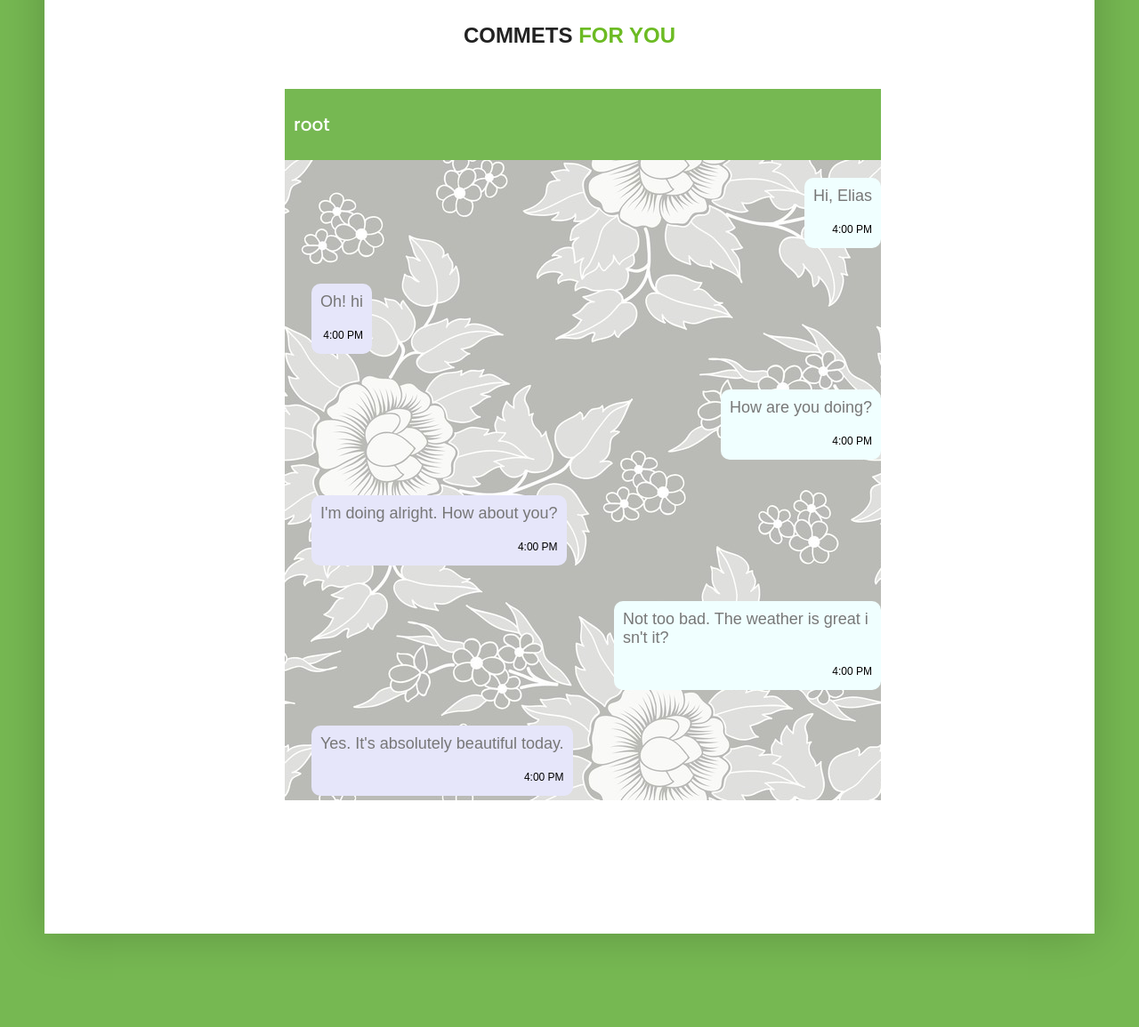
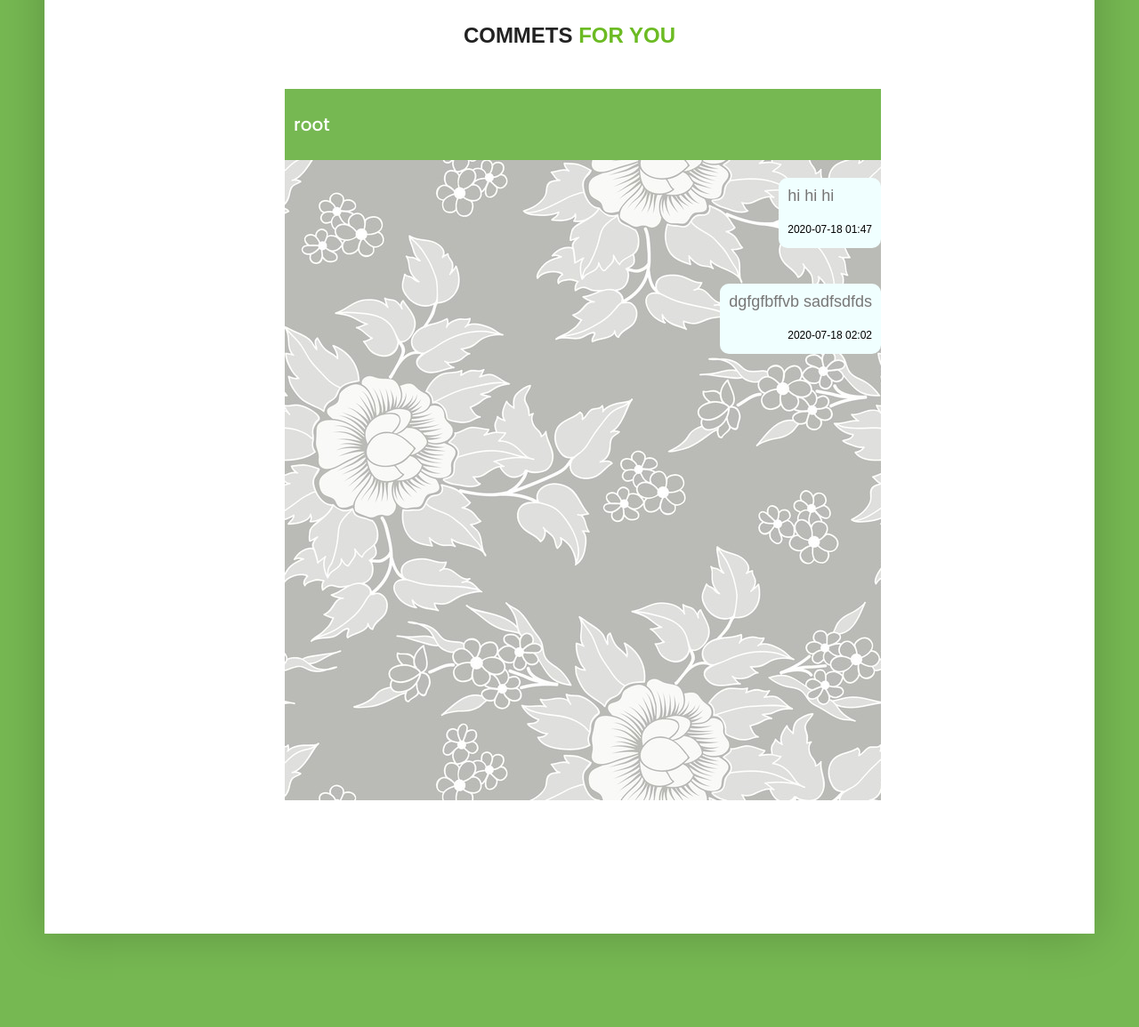
Before and after one commit to ahamedlimras66/GUEZZZWHU, a Flask app: page /profile in a window 1280 px wide. Shown: the part 436-1591 px from the top of the page at 89% size. Run offline with Flask 2, Linux system fonts and the light colour scheme; a user stored in the database is signed in; data comes from the database, SQL or seed files in the repository; both versions use the stored data as it was after the commit; parts of the project's set-up code (start-up, migrations or seed data) failed here and were passed over; some libraries are stand-ins or nearby versions.

Commit message:
command read in profile page

```diff
--- a/app.py
+++ b/app.py
@@ -141,8 +141,8 @@ def sigup():
 def profile():
     user = User.query.filter_by(id=current_user.id).first()
     link = Link.query.filter_by(user_id=current_user.id).first()
-    print(link)
-    return render_template("profile.html", user=user, link=link)
+    cmd = LinkCommand.query.filter_by(link_id=link.id)
+    return render_template("profile.html", user=user, link=link, cmd=cmd)
 
 # create user command link
 @app.route("/create_link/<user_id>")
--- a/templates/commend.html
+++ b/templates/commend.html
@@ -146,8 +146,8 @@
    	 <br>
    		 <br>
    		 	 <br>
-	 <textarea name="cmd" rows="8" cols="40"></textarea>
-	 <input hidden type="number" name="id" value="{{ link.id }}" placeholder="Type Your Commends Here">
+	 <textarea name="cmd" rows="8" cols="40" placeholder="Type Your Commends Here"></textarea>
+	 <input hidden type="number" name="id" value="{{ link.id }}">
 	 <br>
 		 <br>
 		 	 <br>
--- a/templates/profile.html
+++ b/templates/profile.html
@@ -473,130 +473,20 @@
 				</div>
 			</div>
 			<div class="chat-box">
-				<div class="chat-r">
-					<div class="sp"></div>
-					<div class="mess mess-r">
+				{% for msg in cmd %}
+					<div class="chat-r">
+						<div class="sp"></div>
+						<div class="mess mess-r">
 						<p>
-                            Hi, Elias
+							{{ msg.command }}
 						</p>
 						<div class="check">
-							<span>4:00 PM</span>
-
+							<span>{{ msg.date_time.strftime("%Y-%m-%d  %H:%M") }}</span>
 						</div>
 					</div>
-				</div>
-				<div class="chat-l">
-					<div class="mess">
-						<p>
-                            Oh! hi
-						</p>
-						<div class="check">
-							<span>4:00 PM</span>
-						</div>
 					</div>
-					<div class="sp"></div>
-				</div>
-
-				<div class="chat-r">
-					<div class="sp"></div>
-					<div class="mess mess-r">
-						<p>
-                           How are you doing?
-						</p>
-						<div class="check">
-							<span>4:00 PM</span>
-
-						</div>
-					</div>
-				</div>
-				<div class="chat-l">
-					<div class="mess">
-					    <p>I'm doing alright. How about you?</p>
-						<div class="check">
-							<span>4:00 PM</span>
-						</div>
-					</div>
-					<div class="sp"></div>
-				</div>
-
-				<div class="chat-r">
-					<div class="sp"></div>
-					<div class="mess mess-r">
-						<p>
-                           Not too bad. The weather is great isn't it?
-						</p>
-						<div class="check">
-							<span>4:00 PM</span>
-
-						</div>
-					</div>
-				</div>
-				<div class="chat-l">
-					<div class="mess">
-						<p>
-                            Yes. It's absolutely beautiful today.
-						</p>
-						<div class="check">
-							<span>4:00 PM</span>
-						</div>
-					</div>
-					<div class="sp"></div>
-				</div>
-
-				<div class="chat-r">
-					<div class="sp"></div>
-					<div class="mess mess-r">
-					<p>vbnm,bscsc</p>
-						<div class="check">
-							<span>4:00 PM</span>
-
-						</div>
-					</div>
-				</div>
-				<div class="chat-r">
-					<div class="sp"></div>
-					<div class="mess mess-r">
-						<p>I wish it was like this more frequently.</p>
-						<div class="check">
-							<span>4:00 PM</span>
-
-						</div>
-					</div>
-				</div>
-				<div class="chat-l">
-					<div class="mess">
-						<p>
-                           Me too.
-						</p>
-						<div class="check">
-							<span>4:00 PM</span>
-						</div>
-					</div>
-					<div class="sp"></div>
-				</div>
-				<div class="chat-r">
-					<div class="sp"></div>
-					<div class="mess mess-r">
-						<p>
-                           So where are you going now?
-						</p>
-						<div class="check">
-							<span>4:00 PM</span>
-
-						</div>
-					</div>
-				</div>
+				{% endfor %}
 			</div>
-
-
-
-
-
-
-
-
-
-
 					</div>
 				</div>
 
```
Also changed, not shown: data.db.
